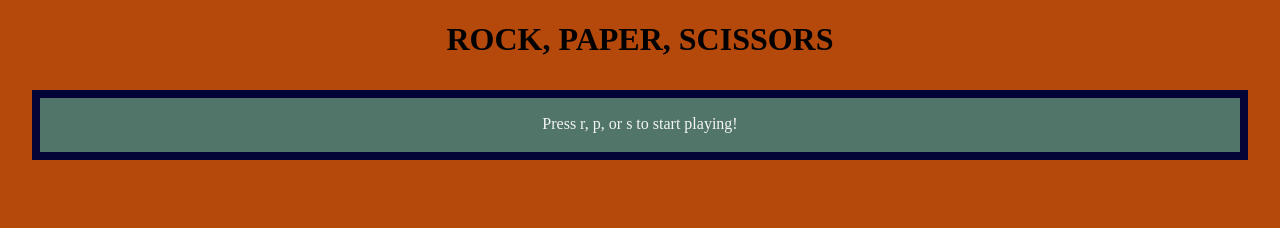
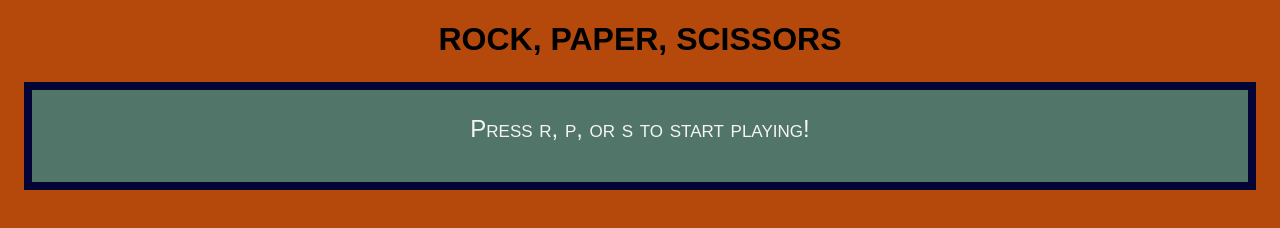
Before and after one commit to Perluceo/RPS, a plain HTML site: page index.html in a window 1280 px wide. Drawn offline with Linux system fonts and the light colour scheme.

Commit message:
additional css

```diff
--- a/style.css
+++ b/style.css
@@ -1,11 +1,14 @@
 .container {
     align-content: center;
     background-color: rgb(81, 117, 105);
-    padding: 1px 2em 3px;
-    margin: 2em;
+    padding: 1px 2em 15px;
+    margin: 1em;
     border: 8px solid rgb(4, 4, 54);
     text-align: center;
     color: whitesmoke;
+    font-family: sans-serif;
+    font-size: 18pt;
+    font-variant: small-caps;
 }
 
 html,
@@ -17,4 +20,5 @@ body {
 
 #title {
     text-align: center;
+    font-family: sans-serif;
 }
```
